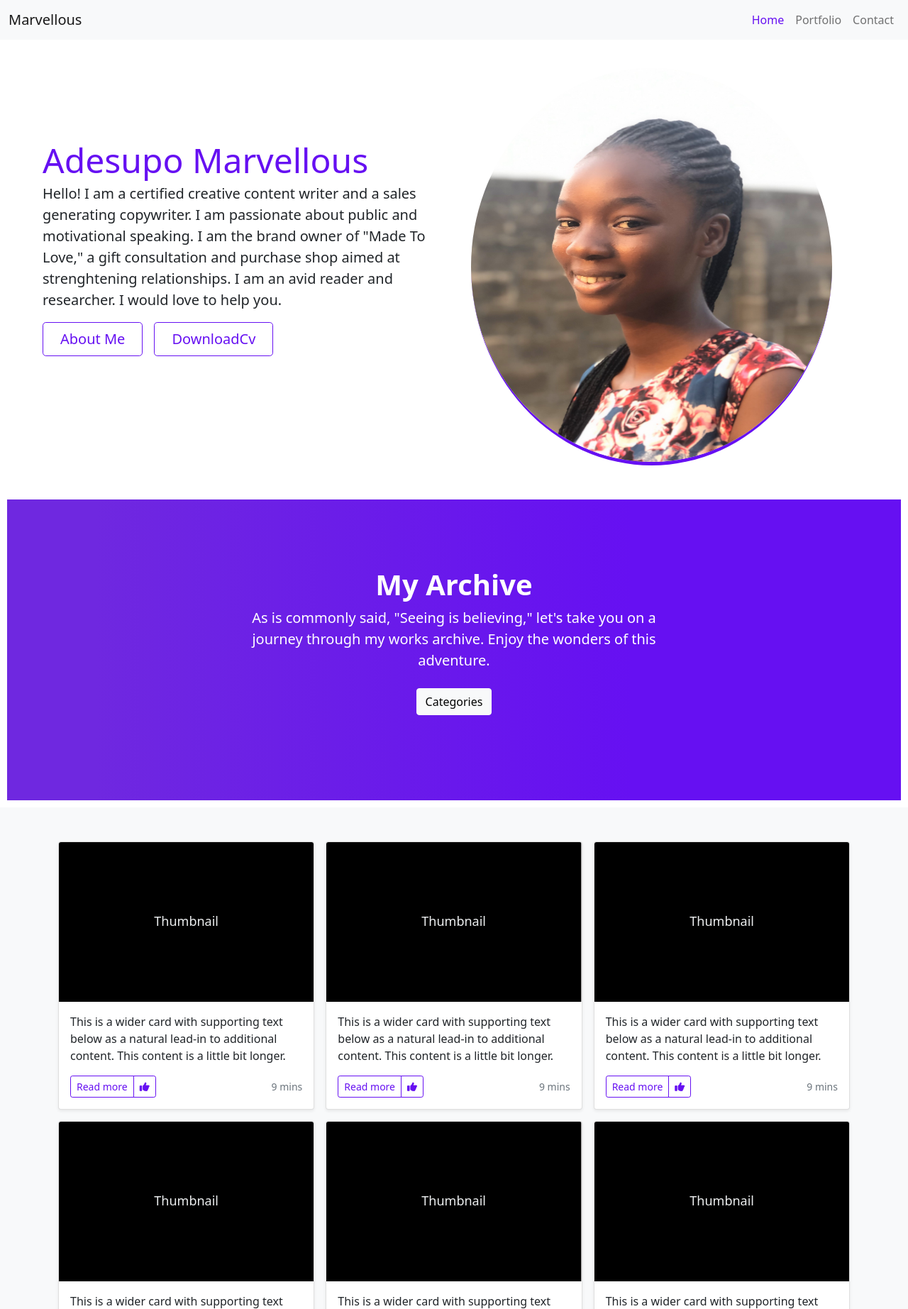
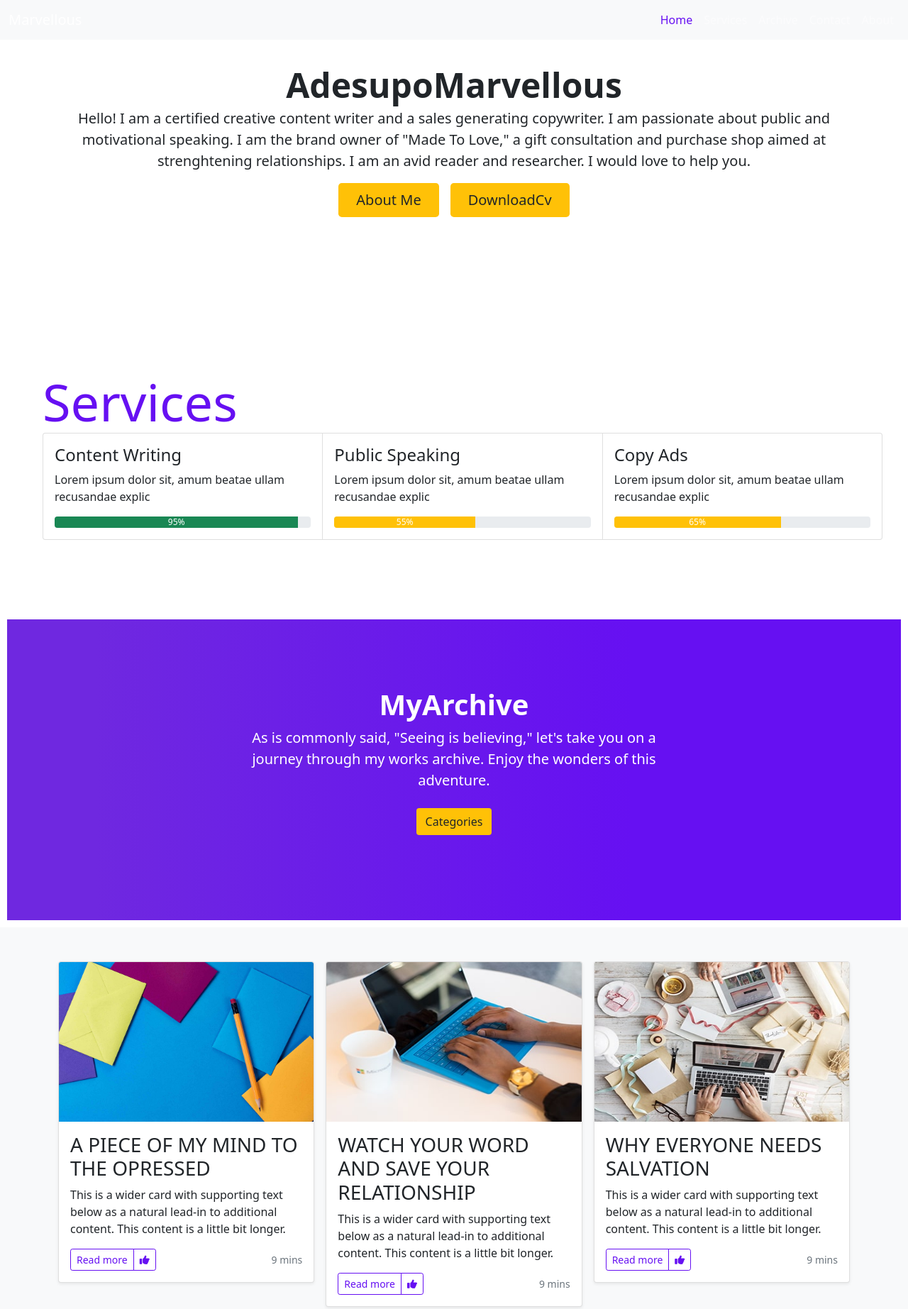
Before and after one commit to onaneye/marvrel, a plain HTML site: page index.html in a window 1280 px wide. Shown: the top 1845 px of the page at 71% size. Drawn offline with nearby package versions, Linux system fonts and the light colour scheme.

Commit message:
Update index.html

```diff
--- a/index.html
+++ b/index.html
@@ -11,9 +11,23 @@
     <link rel="stylesheet" href="https://cdnjs.cloudflare.com/ajax/libs/font-awesome/6.0.0-beta2/css/all.min.css" integrity="sha512-YWzhKL2whUzgiheMoBFwW8CKV4qpHQAEuvilg9FAn5VJUDwKZZxkJNuGM4XkWuk94WCrrwslk8yWNGmY1EduTA==" crossorigin="anonymous" referrerpolicy="no-referrer" />
     <body>
 
+
+       <!--preloader-->
+       <div class="spinner-wrapper">
+        <div class="spinner">
+          <div class="sk-folding-cube">
+            <div class="sk-cube1 sk-cube"></div>
+            <div class="sk-cube2 sk-cube"></div>
+            <div class="sk-cube4 sk-cube"></div>
+            <div class="sk-cube3 sk-cube"></div>
+          </div>
+          <h2 class="preload-name">Marvellous</h2>
+        </div>
+      </div>
+
   <main>
 
-    <nav class="navbar navbar-expand-md navbar-light bg-light fixed-top" aria-label="Fourth navbar example">
+    <nav class="navbar navbar-expand-md navbar-dark bg-light fixed-top" aria-label="Fourth navbar example">
       <div class="container-fluid">
         <a class="navbar-brand">Marvellous</a>
         <button class="navbar-toggler" type="button" data-bs-toggle="collapse" data-bs-target="#navbarsExample04" aria-controls="navbarsExample04" aria-expanded="false" aria-label="Toggle navigation">
@@ -26,10 +40,16 @@
               <a class="nav-link active" aria-current="page" href="#">Home</a>
             </li>
             <li class="nav-item">
-              <a class="nav-link" id="port" href="#">Portfolio</a>
+              <a class="nav-link" id="port" href="#">Services</a>
+            </li>
+            <li class="nav-item">
+              <a class="nav-link" href="#" tabindex="-1" aria-disabled="true">Archive</a>
             </li>
             <li class="nav-item">
               <a class="nav-link" href="#" tabindex="-1" aria-disabled="true">Contact</a>
+            </li>
+            <li class="nav-item">
+              <a class="nav-link" href="#" tabindex="-1" aria-disabled="true">About</a>
             </li>
           </ul>
         </div>
@@ -37,19 +57,65 @@
     </nav>
 
 
-  <div class="my-5 header">
-    <div class="row p-4 pb-0 pe-lg-0 pt-lg-5 align-items-center">
-      <div class="col-lg-6 p-3 p-lg-5 pt-lg-3">
-        <h1 class="display-5 fw-normal lh-1" id="port-name"> Adesupo Marvellous</h1>
-        <p class="lead">Hello! I am a certified creative content writer and a sales generating copywriter. I am passionate about public and motivational speaking. I am the brand owner of "Made To Love," a gift consultation and purchase shop aimed at strenghtening relationships. I am an avid reader and researcher. I would love to help you.   </p>
-        <div class="d-grid gap-2 d-md-flex justify-content-md-start mb-4 mb-lg-3">
-          <button type="button" class="btn btn-outline-secondary btn-lg px-4 me-md-2">About Me</button>
-          <button type="button" class="btn btn-outline-secondary btn-lg px-4">DownloadCv</button>
+    <section class="py-5 text-center BB">
+      <div class="row py-lg-5">
+        <div class="">
+          <h1 class="display-5 fw-bold lh-1"> Adesupo<span class="style-mav">Marvellous</span></h1>
+          <p class="container lead">Hello! I am a certified creative content writer and a sales generating copywriter. I am passionate about public and motivational speaking. I am the brand owner of "Made To Love," a gift consultation and purchase shop aimed at strenghtening relationships. I am an avid reader and researcher. I would love to help you.   </p>
+          <div class="d-block gap-2 d-md-flex justify-content-md-center mb-4 mb-lg-3">
+            <button type="button" class="btn bg-warning btn-lg px-4 me-md-2">About Me</button>
+            <button type="button" class="btn bg-warning btn-lg px-4">DownloadCv</button>
+          </div>
         </div>
       </div>
-      <div class="col-lg-5 col-md-12 col-sm-6 co">
-          <img class="" id="mave" src="MARVELLOUS.jpg" alt="">
+    </section>
+
+
+  <div class="my-5">
+    <div class="row p-4 pb-0 pe-lg-0 pt-lg-5 align-items-center">
+      <div class="col-lg-12 p-3 p-lg-5 pt-lg-3">
+        <h1 class="display-2 fw-normal lh-1" id="port-name">Services</h1>
+        <div class="d-grid gap-2 d-md-flex justify-content-md-start mb-4 mb-lg-3">
+          <div class=" col-lg-12">
+            <div class="card-group">
+              <div class="card service-card">
+                <div class="card-body">
+                  <h4 class="card-title">Content Writing</h4>
+                  <p class="card-text">Lorem ipsum dolor sit, amum beatae ullam recusandae explic</p>
+                  <div class=" col-lg-12 progress">
+                    <div class="progress-bar bg-success" role="progressbar" style="width: 95%;"
+                        aria-valuenow="100" aria-valuemin="0" aria-valuemax="100">95%</div>
+                </div>
+
+                </div>
+              </div>
+              <div class="card service-card">
+                <div class="card-body">
+                  <h4 class="card-title">Public Speaking</h4>
+                  <p class="card-text">Lorem ipsum dolor sit, amum beatae ullam recusandae explic</p>
+                  <div class=" col-lg-12 progress">
+                    <div class="progress-bar bg-warning" role="progressbar" style="width: 55%;"
+                        aria-valuenow="100" aria-valuemin="0" aria-valuemax="100">55%</div>
+                </div>
+                </div>
+              </div>
+              <div class="card service-card">
+                <div class="card-body">
+                  <h4 class="card-title">Copy Ads</h4>
+                  <p class="card-text">Lorem ipsum dolor sit, amum beatae ullam recusandae explic</p>
+                  <div class=" col-lg-12 progress">
+                    <div class="progress-bar bg-warning" role="progressbar" style="width: 65%;"
+                        aria-valuenow="100" aria-valuemin="0" aria-valuemax="100">65%</div>
+                </div>
+                </div>
+              </div>
+            </div>
+           </div>
+
+
+        </div>
       </div>
+
     </div>
   </div>
 
@@ -59,10 +125,10 @@
           <section class="py-5 text-center bg-dark my-creations">
             <div class="row py-lg-5">
               <div class="col-lg-6 col-md-8 mx-auto">
-                <h1 class="fw-bold">My Archive</h1>
+                <h1 class="fw-bold 1h-1">My<span class="style-mav">Archive</span></h1>
                 <p class="lead text">As is commonly said, "Seeing is believing," let's take you on a journey through my works archive. Enjoy the wonders of this adventure. </p>
                 <p>
-                  <a href="#" class="btn btn-light my-2">Categories</a>
+                  <a href="#" class="btn btn bg-warning my-2">Categories</a>
                 </p>
               </div>
             </div>
@@ -74,9 +140,10 @@
               <div class="row row-cols-1 row-cols-sm-2 row-cols-md-3 g-3">
                 <div class="col">
                   <div class="card shadow-sm">
-                    <svg class="bd-placeholder-img card-img-top" width="100%" height="225" xmlns="http://www.w3.org/2000/svg" role="img" aria-label="Placeholder: Book" preserveAspectRatio="xMidYMid slice" focusable="false"><title>Placeholder</title><rect width="100%" height="100%" fill=""/><text x="50%" y="50%" fill="#eceeef" dy=".3em">Thumbnail</text></svg>
+                    <img class="bd-placeholder-img card-img-top" width="100%" height="225" src="hero-bg.jpg" role="img" aria-label="Placeholder: Book" preserveAspectRatio="xMidYMid slice" focusable="false"><rect width="100%" height="100%" fill=""/></img>
 
                     <div class="card-body">
+                      <h3>A PIECE OF MY MIND TO THE OPRESSED</h3>
                       <p class="card-text">This is a wider card with supporting text below as a natural lead-in to additional content. This content is a little bit longer.</p>
                       <div class="d-flex justify-content-between align-items-center">
                         <div class="btn-group">
@@ -90,9 +157,10 @@
                 </div>
                 <div class="col">
                   <div class="card shadow-sm">
-                    <svg class="bd-placeholder-img card-img-top" width="100%" height="225" xmlns="http://www.w3.org/2000/svg" role="img" aria-label="Placeholder: Thumbnail" preserveAspectRatio="xMidYMid slice" focusable="false"><title>Placeholder</title><rect width="100%" height="100%" fill=""/><text x="50%" y="50%" fill="#eceeef" dy=".3em">Thumbnail</text></svg>
+                    <img class="bd-placeholder-img card-img-top" width="100%" height="225" src="./portfolio-1.jpg" role="img" aria-label="Placeholder: Book" preserveAspectRatio="xMidYMid slice" focusable="false"><rect width="100%" height="100%" fill=""/></img>
 
                     <div class="card-body">
+                      <h3>WATCH YOUR WORD AND SAVE YOUR RELATIONSHIP</h3>
                       <p class="card-text">This is a wider card with supporting text below as a natural lead-in to additional content. This content is a little bit longer.</p>
                       <div class="d-flex justify-content-between align-items-center">
                         <div class="btn-group">
@@ -106,9 +174,10 @@
                 </div>
                 <div class="col">
                   <div class="card shadow-sm">
-                    <svg class="bd-placeholder-img card-img-top" width="100%" height="225" xmlns="http://www.w3.org/2000/svg" role="img" aria-label="Placeholder: Thumbnail" preserveAspectRatio="xMidYMid slice" focusable="false"><title>Placeholder</title><rect width="100%" height="100%" fill=""/><text x="50%" y="50%" fill="#eceeef" dy=".3em">Thumbnail</text></svg>
+                    <img class="bd-placeholder-img card-img-top" width="100%" height="225" src="./portfolio-2.jpg" role="img" aria-label="Placeholder: Book" preserveAspectRatio="xMidYMid slice" focusable="false"><rect width="100%" height="100%" fill=""/></img>
 
                     <div class="card-body">
+                      <h3>WHY EVERYONE NEEDS SALVATION</h3>
                       <p class="card-text">This is a wider card with supporting text below as a natural lead-in to additional content. This content is a little bit longer.</p>
                       <div class="d-flex justify-content-between align-items-center">
                         <div class="btn-group">
@@ -123,9 +192,10 @@
 
                 <div class="col">
                   <div class="card shadow-sm">
-                    <svg class="bd-placeholder-img card-img-top" width="100%" height="225" xmlns="http://www.w3.org/2000/svg" role="img" aria-label="Placeholder: Thumbnail" preserveAspectRatio="xMidYMid slice" focusable="false"><title>Placeholder</title><rect width="100%" height="100%" fill=""/><text x="50%" y="50%" fill="#eceeef" dy=".3em">Thumbnail</text></svg>
+                    <img class="bd-placeholder-img card-img-top" width="100%" height="225" src="./portfolio-3.jpg" role="img" aria-label="Placeholder: Book" preserveAspectRatio="xMidYMid slice" focusable="false"><rect width="100%" height="100%" fill=""/></img>
 
                     <div class="card-body">
+                    <h3>WHAT YOU SHOULD TO KNOW TO HAVE A PEACE RELATIONSHIP </h3>
                       <p class="card-text">This is a wider card with supporting text below as a natural lead-in to additional content. This content is a little bit longer.</p>
                       <div class="d-flex justify-content-between align-items-center">
                         <div class="btn-group">
@@ -139,9 +209,10 @@
                 </div>
                 <div class="col">
                   <div class="card shadow-sm">
-                    <svg class="bd-placeholder-img card-img-top" width="100%" height="225" xmlns="http://www.w3.org/2000/svg" role="img" aria-label="Placeholder: Thumbnail" preserveAspectRatio="xMidYMid slice" focusable="false"><title>Placeholder</title><rect width="100%" height="100%" fill=""/><text x="50%" y="50%" fill="#eceeef" dy=".3em">Thumbnail</text></svg>
+                    <img class="bd-placeholder-img card-img-top" width="100%" height="225" src="./portfolio-4.jpg" role="img" aria-label="Placeholder: Book" preserveAspectRatio="xMidYMid slice" focusable="false"><rect width="100%" height="100%" fill=""/></img>
 
                     <div class="card-body">
+                      <h3>Title</h3>
                       <p class="card-text">This is a wider card with supporting text below as a natural lead-in to additional content. This content is a little bit longer.</p>
                       <div class="d-flex justify-content-between align-items-center">
                         <div class="btn-group">
@@ -155,9 +226,10 @@
                 </div>
                 <div class="col">
                   <div class="card shadow-sm">
-                    <svg class="bd-placeholder-img card-img-top" width="100%" height="225" xmlns="http://www.w3.org/2000/svg" role="img" aria-label="Placeholder: Thumbnail" preserveAspectRatio="xMidYMid slice" focusable="false"><title>Placeholder</title><rect width="100%" height="100%" fill=""/><text x="50%" y="50%" fill="#eceeef" dy=".3em">Thumbnail</text></svg>
+                    <img class="bd-placeholder-img card-img-top" width="100%" height="225" src="./portfolio-5.jpg" role="img" aria-label="Placeholder: Book" preserveAspectRatio="xMidYMid slice" focusable="false"><rect width="100%" height="100%" fill=""/></img>
 
                     <div class="card-body">
+                      <h3>Title</h3>
                       <p class="card-text">This is a wider card with supporting text below as a natural lead-in to additional content. This content is a little bit longer.</p>
                       <div class="d-flex justify-content-between align-items-center">
                         <div class="btn-group">
@@ -172,9 +244,10 @@
 
                 <div class="col">
                   <div class="card shadow-sm">
-                    <svg class="bd-placeholder-img card-img-top" width="100%" height="225" xmlns="http://www.w3.org/2000/svg" role="img" aria-label="Placeholder: Thumbnail" preserveAspectRatio="xMidYMid slice" focusable="false"><title>Placeholder</title><rect width="100%" height="100%" fill=""/><text x="50%" y="50%" fill="#eceeef" dy=".3em">Thumbnail</text></svg>
+                    <img class="bd-placeholder-img card-img-top" width="100%" height="225" src="./portfolio-6.jpg" role="img" aria-label="Placeholder: Book" preserveAspectRatio="xMidYMid slice" focusable="false"><rect width="100%" height="100%" fill=""/></img>
 
                     <div class="card-body">
+                      <h3>Title</h3>
                       <p class="card-text">This is a wider card with supporting text below as a natural lead-in to additional content. This content is a little bit longer.</p>
                       <div class="d-flex justify-content-between align-items-center">
                         <div class="btn-group">
@@ -188,9 +261,10 @@
                 </div>
                 <div class="col">
                   <div class="card shadow-sm">
-                    <svg class="bd-placeholder-img card-img-top" width="100%" height="225" xmlns="http://www.w3.org/2000/svg" role="img" aria-label="Placeholder: Thumbnail" preserveAspectRatio="xMidYMid slice" focusable="false"><title>Placeholder</title><rect width="100%" height="100%" fill=""/><text x="50%" y="50%" fill="#eceeef" dy=".3em">Thumbnail</text></svg>
+                    <img class="bd-placeholder-img card-img-top" width="100%" height="225" src="./blog-1.jpg" role="img" aria-label="Placeholder: Book" preserveAspectRatio="xMidYMid slice" focusable="false"><rect width="100%" height="100%" fill=""/></img>
 
                     <div class="card-body">
+                      <h3>Title</h3>
                       <p class="card-text">This is a wider card with supporting text below as a natural lead-in to additional content. This content is a little bit longer.</p>
                       <div class="d-flex justify-content-between align-items-center">
                         <div class="btn-group">
@@ -204,9 +278,10 @@
                 </div>
                 <div class="col">
                   <div class="card shadow-sm">
-                    <svg class="bd-placeholder-img card-img-top" width="100%" height="225" xmlns="http://www.w3.org/2000/svg" role="img" aria-label="Placeholder: " preserveAspectRatio="xMidYMid slice" focusable="false"><title>Placeholder</title><rect width="100%" height="100%" fill=""/><text x="50%" y="50%" fill="#eceeef" dy=".3em">Read More</text></svg>
+                    <img class="bd-placeholder-img card-img-top" width="100%" height="225" src="./blog-2.jpg" role="img" aria-label="Placeholder: Book" preserveAspectRatio="xMidYMid slice" focusable="false"><rect width="100%" height="100%" fill=""/></img>
 
                     <div class="card-body">
+                      <h3>Title</h3>
                       <p class="card-text">This is a wider card with supporting text below as a natural lead-in to additional content. This content is a little bit longer.</p>
                       <div class="d-flex justify-content-between align-items-center">
                         <div class="btn-group">
@@ -228,7 +303,7 @@
           <div class="row align-items-center g-lg-5 py-5">
             <div class="col-lg-7 text-center text-lg-start">
               <h1 class="display-4 fw-bold lh-1 mb-3" id="contact">Contact Me</h1>
-              <p class="col-lg-10 fs-4">Below is an example form built entirely with Bootstrap’s form controls. Each required form group has a validation state that can be triggered by attempting to submit the form without completing it.</p>
+              <p class="col-lg-10 fs-4">Below is an example form built entirely.</p>
               <hr>
               <h4 class="reach-out">You can also reach out to us</h4>
               <p class="various-plattform">Through the various method listed below</p>
@@ -270,20 +345,10 @@
               <h3 class="social-media">Follow us<span> <i class="fab fa-instagram"></i><i class="fab fa-twitter"></i></i><i class="fab fa-facebook"></i></span>  </h3>
             </div>
           </footer>
-  </main>
-
-  <script>
-    window.scroll(function() {
-      var height = window.scrollY + "px";
-  if (height>="100") {
-    console.log(height)
-
-  }
-
-    })
-window.scroll()
+       </main>
 
 
-  </script>
+  <script src="./jquery.min.js"></script>
+  <script src="app.js"></script>
 </body>
 </html>
```
